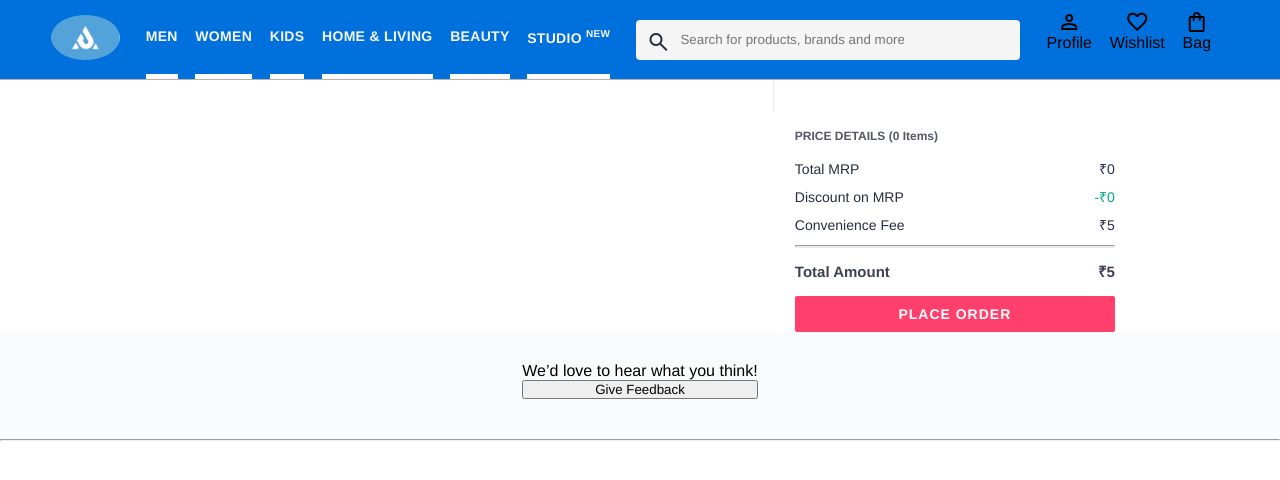
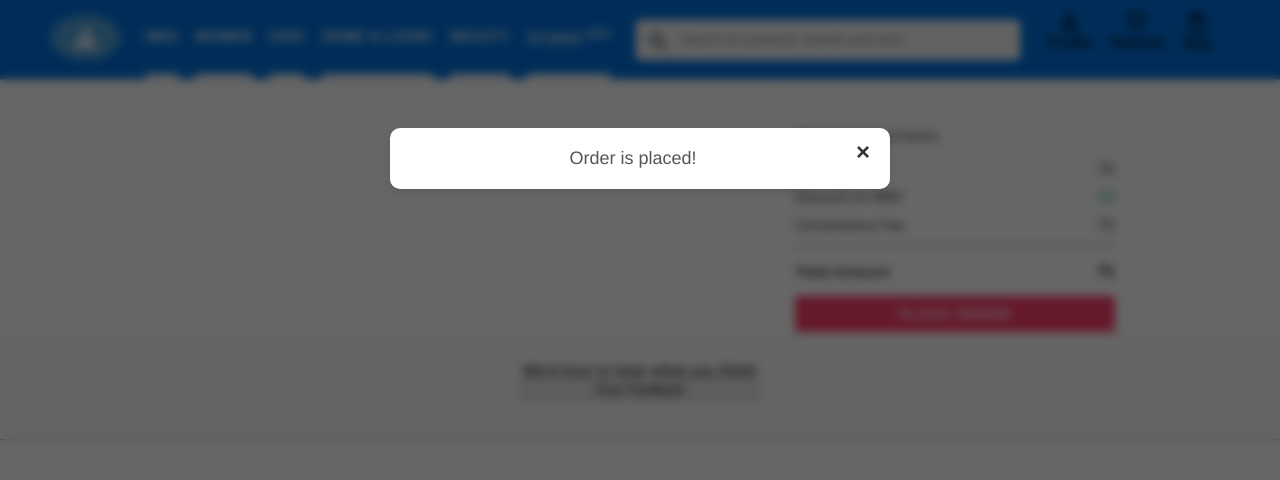
Before and after one commit to Anudepp/ShoppingApp, a plain HTML site: page pages/bag.html in a window 1280 px wide. Both pictures are taken after a click on the button "PLACE ORDER". Drawn offline with nearby package versions, Linux system fonts and the light colour scheme.

Commit message:
order-confirmation-modal

```diff
--- a/css/bag.css
+++ b/css/bag.css
@@ -134,3 +134,51 @@
   height: 14px;
   cursor: pointer;
 }
+/* The Modal (background) */
+/* The Modal (background) */
+.modal {
+  display: none; /* Hidden by default */
+  position: fixed; /* Stay in place */
+  z-index: 1000; /* Sit on top */
+  left: 0;
+  top: 0;
+  width: 100%; /* Full width */
+  height: 100%; /* Full height */
+  overflow: auto; /* Enable scroll if needed */
+  background-color: rgba(0,0,0,0.6); /* Black background with opacity */
+  backdrop-filter: blur(5px); /* Optional: add blur effect */
+}
+
+/* Modal Content */
+.modal-content {
+  background-color: #fff; /* White background */
+  margin: 10% auto; /* 10% from the top and centered */
+  padding: 20px; /* Padding inside the modal */
+  border-radius: 10px; /* Rounded corners */
+  width: 60%; /* Could be more or less, depending on screen size */
+  max-width: 500px; /* Max width */
+  box-shadow: 0 4px 8px rgba(0, 0, 0, 0.1); /* Shadow for depth */
+}
+
+/* The Close Button */
+.close {
+  color: #333; /* Dark gray color */
+  float: right;
+  font-size: 24px; /* Smaller font size */
+  font-weight: bold;
+  margin-top: -10px; /* Align better with content */
+}
+
+.close:hover,
+.close:focus {
+  color: #000; /* Black color on hover */
+  text-decoration: none;
+  cursor: pointer;
+}
+
+/* Modal Content Text */
+.modal-content p {
+  font-size: 18px; /* Font size for the message */
+  color: #555; /* Gray color for the text */
+  text-align: center; /* Center the text */
+}
--- a/pages/bag.html
+++ b/pages/bag.html
@@ -70,6 +70,13 @@
           <span class="bag-item-count">0</span>
         </div>
       </div>
+      <!-- Modal Structure -->
+      <div id="orderPlacedModal" class="modal">
+        <div class="modal-content">
+          <span class="close">&times;</span>
+          <p>Order is placed!</p>
+        </div>
+      </div>
     </header>
 
     <!-- Main content area of the page -->
--- a/scripts/bag.js
+++ b/scripts/bag.js
@@ -167,3 +167,30 @@ function generateItemHTML(item) {
       <div class="remove-from-cart" onclick="removeFromBag(${item.id})">X</div>
     </div>`;
 }
+
+// Function to show the order placed modal
+function showOrderPlacedModal() {
+  // Get the modal element
+  let modal = document.getElementById('orderPlacedModal');
+
+  // Display the modal
+  modal.style.display = "block";
+
+  // Get the <span> element that closes the modal
+  let span = document.getElementsByClassName("close")[0];
+
+  // When the user clicks on <span> (x), close the modal
+  span.onclick = function() {
+    modal.style.display = "none";
+  }
+
+  // When the user clicks anywhere outside of the modal, close it
+  window.onclick = function(event) {
+    if (event.target == modal) {
+      modal.style.display = "none";
+    }
+  }
+}
+
+// Add event listener to the "PLACE ORDER" button
+document.querySelector('.btn-place-order').addEventListener('click', showOrderPlacedModal);
```
